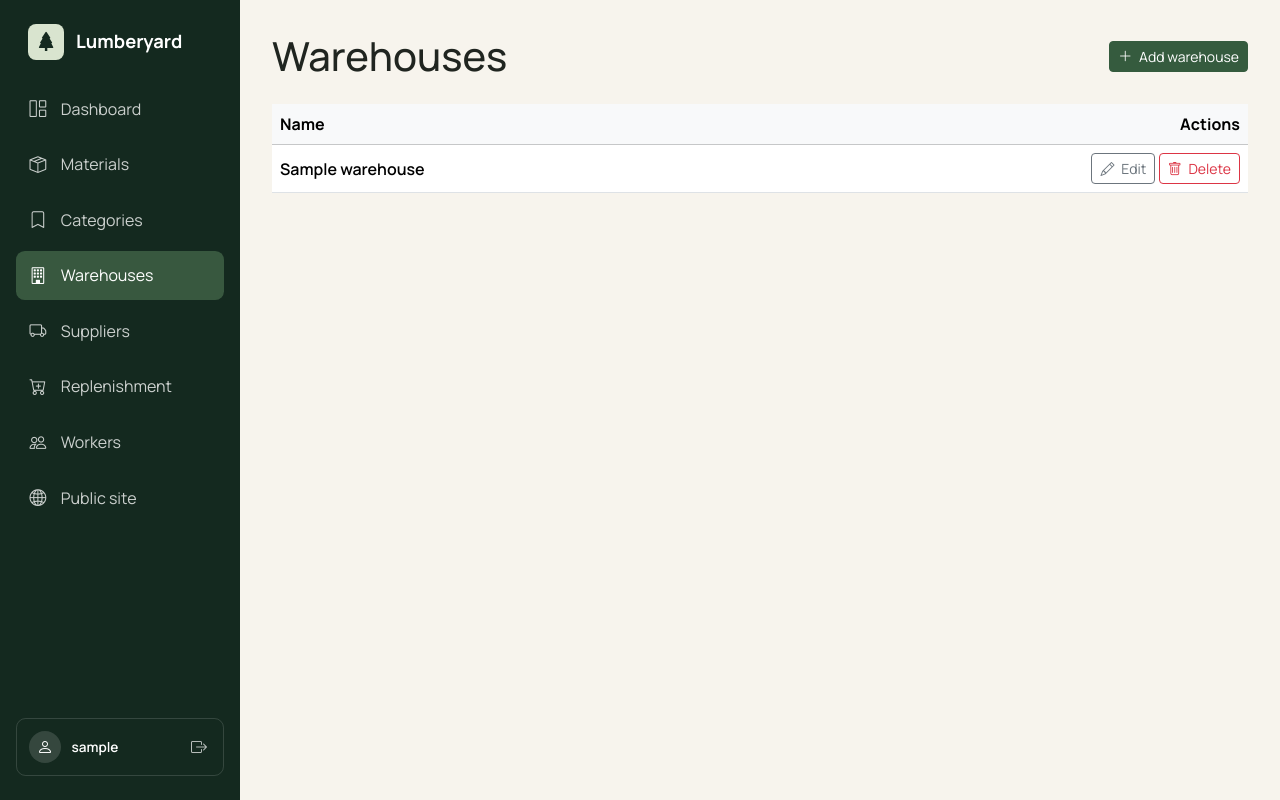
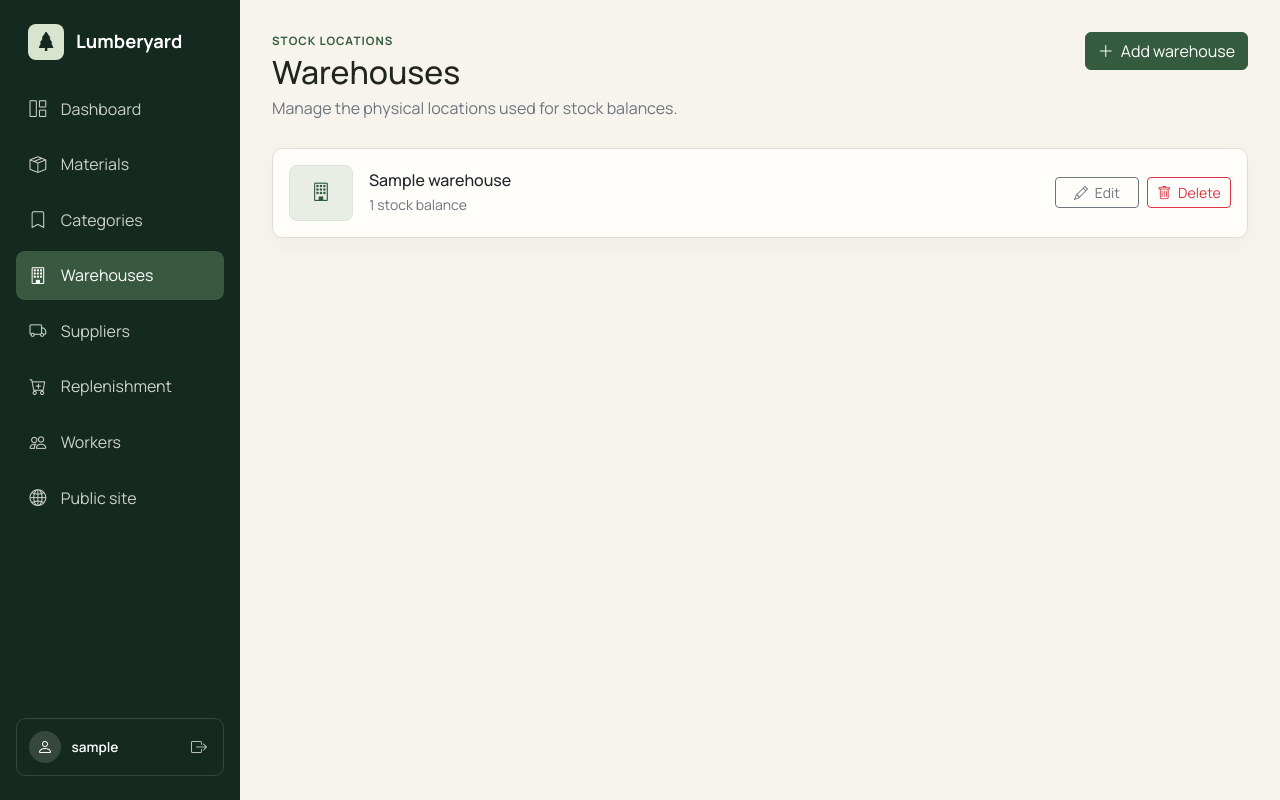
Before and after one commit to 2d1Corp/lumberyard, a Django app: page /warehouses/ in a window 1280 px wide. Run offline with Django 5.2, Linux system fonts and the light colour scheme; a user stored in the database is signed in; tables that the repository leaves empty hold one stand-in row (values such as "Sample post").

Commit message:
Polish internal warehouse management UI

```diff
--- a/lumberyard/static/lumberyard/css/styles.css
+++ b/lumberyard/static/lumberyard/css/styles.css
@@ -442,6 +442,45 @@ a:hover {
   border-style: dashed;
 }
 
+/* Internal warehouse list */
+
+.warehouse-page-header {
+  padding-bottom: 0.25rem;
+}
+
+.warehouse-list-card {
+  box-shadow: 0 0.5rem 1.5rem rgba(20, 41, 31, 0.04);
+}
+
+.warehouse-list-row {
+  transition: background-color 150ms ease;
+}
+
+.warehouse-list-row:hover {
+  background-color: #faf8f2 !important;
+}
+
+.warehouse-list-icon {
+  display: inline-flex;
+  align-items: center;
+  justify-content: center;
+  width: 4rem;
+  height: 3.5rem;
+  border: 1px solid #dce5d8;
+  border-radius: 0.5rem;
+  background-color: #e8eee5;
+  color: var(--ly-primary);
+  font-size: 1.15rem;
+}
+
+.warehouse-list-actions .btn {
+  min-width: 5.25rem;
+}
+
+.warehouse-empty-state {
+  border-style: dashed;
+}
+
 /* Internal forms and confirmations */
 
 .internal-form-page {
@@ -600,6 +639,10 @@ a:hover {
     padding-left: 5.25rem;
   }
 
+  .warehouse-list-actions {
+    padding-left: 4.75rem;
+  }
+
   .internal-form-header {
     flex-direction: column;
     gap: 1rem;
@@ -628,12 +671,23 @@ a:hover {
     width: 100%;
   }
 
+  .warehouse-page-header .btn {
+    width: 100%;
+  }
+
   .category-list-image {
     width: 4rem;
     height: 3.25rem;
   }
 
   .category-list-actions {
+    display: grid !important;
+    grid-template-columns: 1fr 1fr;
+    width: 100%;
+    padding-left: 0;
+  }
+
+  .warehouse-list-actions {
     display: grid !important;
     grid-template-columns: 1fr 1fr;
     width: 100%;
--- a/lumberyard/templates/lumberyard/warehouse_list.html
+++ b/lumberyard/templates/lumberyard/warehouse_list.html
@@ -3,44 +3,83 @@
 {% block title %}Warehouses | Lumberyard{% endblock %}
 
 {% block content %}
-  <div class="d-flex align-items-center justify-content-between mb-4">
-    <h1 class="mb-0">Warehouses</h1>
-    <a class="btn btn-sm btn-primary" href="{% url 'warehouse-create' %}">
-      <i class="bi bi-plus-lg me-1"></i> Add warehouse
-    </a>
+  <header
+      class="warehouse-page-header d-flex flex-column flex-sm-row
+             align-items-sm-start justify-content-between gap-3 mb-4"
+  >
+    <div>
+      <p class="dashboard-eyebrow">Stock locations</p>
+      <h1 class="h2 mb-1">Warehouses</h1>
+      <p class="text-secondary mb-0">
+        Manage the physical locations used for stock balances.
+      </p>
     </div>
 
-  <div class="table-responsive">
-    <table class="table table-hover align-middle">
-      <thead class="table-light">
-        <tr>
-          <th>Name</th>
-          <th class="text-end">Actions</th>
-        </tr>
-      </thead>
-      <tbody>
+    <a class="btn btn-primary flex-shrink-0"
+       href="{% url 'warehouse-create' %}">
+      <i class="bi bi-plus-lg me-1"></i>
+      Add warehouse
+    </a>
+  </header>
+
+  {% if warehouse_list %}
+    <div class="card warehouse-list-card overflow-hidden">
+      <div class="list-group list-group-flush">
         {% for warehouse in warehouse_list %}
-          <tr>
-            <td class="fw-semibold">{{ warehouse.name }}</td>
-            <td class="text-end">
+          <div class="list-group-item warehouse-list-row p-3 bg-transparent">
+            <div
+                class="d-flex flex-column flex-sm-row align-items-sm-center
+                       justify-content-between gap-3"
+            >
+              <div class="d-flex align-items-center gap-3 min-w-0">
+                <span class="warehouse-list-icon flex-shrink-0"
+                      aria-hidden="true">
+                  <i class="bi bi-building"></i>
+                </span>
+
+                <div class="min-w-0">
+                  <h2 class="h6 mb-1 text-truncate">
+                    {{ warehouse.name }}
+                  </h2>
+                  <p class="small text-secondary mb-0">
+                    {{ warehouse.stock_balance_count }}
+                    stock balance{{ warehouse.stock_balance_count|pluralize }}
+                  </p>
+                </div>
+              </div>
+
+              <div class="warehouse-list-actions d-flex flex-wrap gap-2 flex-shrink-0">
                 <a class="btn btn-sm btn-outline-secondary"
                    href="{% url 'warehouse-update' warehouse.pk %}">
-                <i class="bi bi-pencil me-1"></i> Edit
+                  <i class="bi bi-pencil me-1"></i>
+                  Edit
                 </a>
                 <a class="btn btn-sm btn-outline-danger"
                    href="{% url 'warehouse-delete' warehouse.pk %}">
-                <i class="bi bi-trash me-1"></i> Delete
+                  <i class="bi bi-trash me-1"></i>
+                  Delete
                 </a>
-            </td>
-          </tr>
-        {% empty %}
-          <tr>
-            <td colspan="2" class="text-center text-muted py-4">
-              No warehouses yet.
-            </td>
-          </tr>
+              </div>
+            </div>
+          </div>
         {% endfor %}
-      </tbody>
-    </table>
       </div>
+    </div>
+  {% else %}
+    <div class="card warehouse-empty-state">
+      <div class="card-body py-5 text-center">
+        <div class="warehouse-list-icon mx-auto mb-3" aria-hidden="true">
+          <i class="bi bi-building"></i>
+        </div>
+        <h2 class="h5 mb-2">No warehouses yet</h2>
+        <p class="text-secondary mb-3">
+          Add a stock location before recording material quantities.
+        </p>
+        <a class="btn btn-primary" href="{% url 'warehouse-create' %}">
+          <i class="bi bi-plus-lg me-1"></i>
+          Add the first warehouse
+        </a>
+      </div>
+    </div>
+  {% endif %}
 {% endblock %}
--- a/lumberyard/views.py
+++ b/lumberyard/views.py
@@ -320,6 +320,9 @@ class CategoryDeleteView(LoginRequiredMixin, DeleteView):
 
 class WarehouseListView(LoginRequiredMixin, ListView):
     model = Warehouse
+    queryset = Warehouse.objects.annotate(
+        stock_balance_count=Count("stock_balances"),
+    ).order_by("name", "pk")
 
 
 class WarehouseCreateView(LoginRequiredMixin, CreateView):
```
Also changed, not shown: lumberyard/templates/lumberyard/warehouse_confirm_delete.html (+41 -12 lines), lumberyard/templates/lumberyard/warehouse_form.html (+38 -16 lines). Lines whose indentation alone changed are shown as unchanged.
